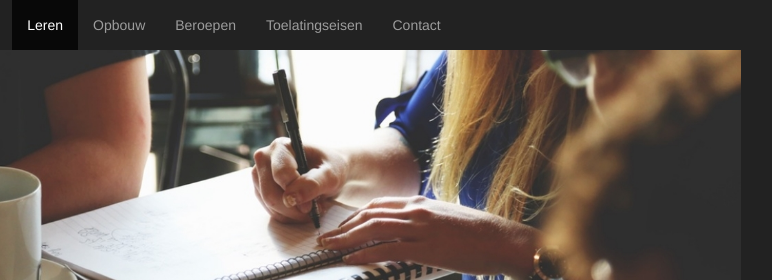
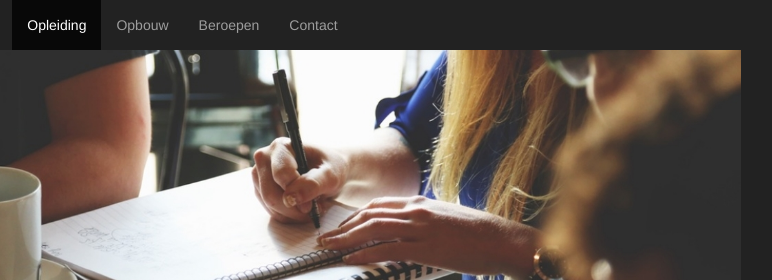
Before and after one commit to jessedewit/webdesign-duo-opdracht, a plain HTML site: page opleiding.html in a window 1280 px wide. Shown: the top 280 px of the page, 347-1119 px from the left. Drawn offline with nearby package versions, Linux system fonts and the light colour scheme.

Commit message:
menu balk

```diff
--- a/opleiding.html
+++ b/opleiding.html
@@ -27,10 +27,9 @@
             <div class="collapse navbar-collapse" id="linksnav">
                 <ul class="nav navbar-nav">
                     <li><a href="index.html">Home</a></li>
-                    <li class="active"><a href="leren.html">Leren</a></li>
+                    <li class="active"><a href="opleiding.html">Opleiding</a></li>
                     <li><a href="opbouw.html">Opbouw</a></li>
                     <li><a href="beroepen.html">Beroepen</a></li>
-                    <li><a href="toelatingseisen.html">Toelatingseisen</a></li>
                     <li><a href="contact.html">Contact</a></li>
                 </ul>
             </div>
```
Also changed, not shown: beroepen.html (+0 -1 lines), contact.html (+0 -1 lines), index.html (+0 -1 lines), opbouw.html (+0 -1 lines).
